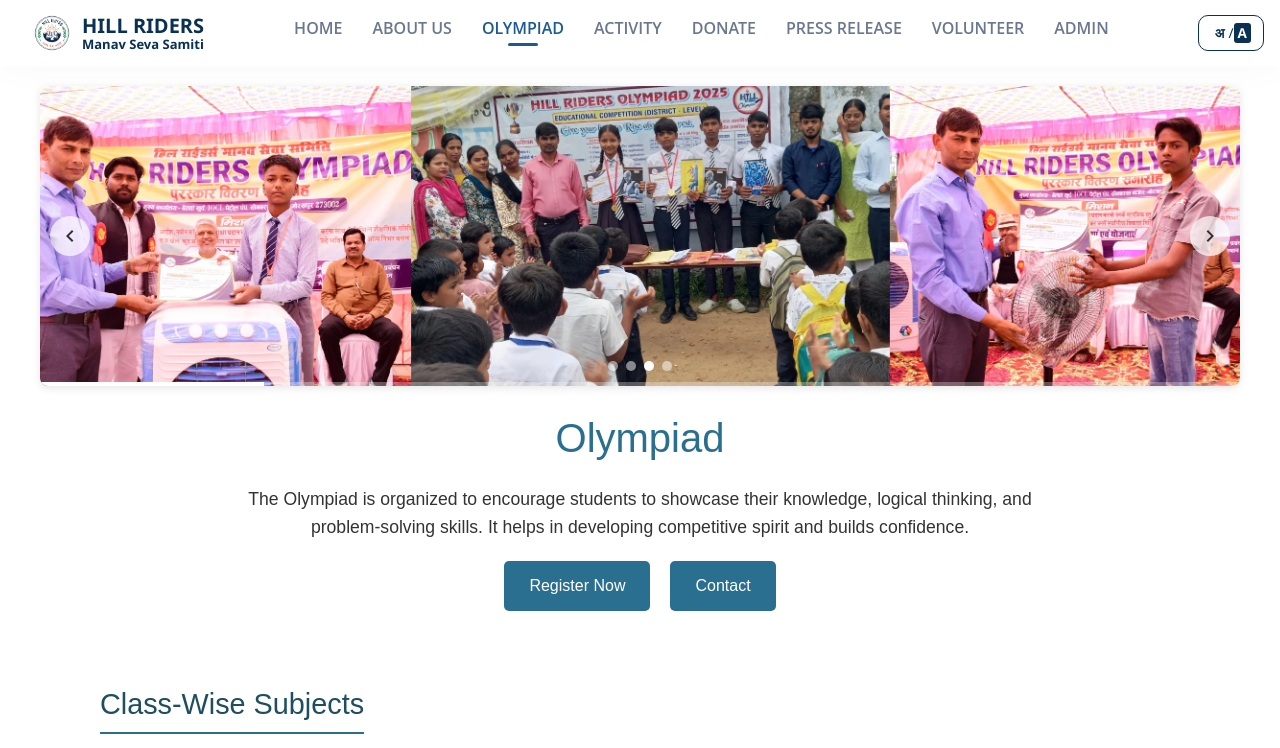
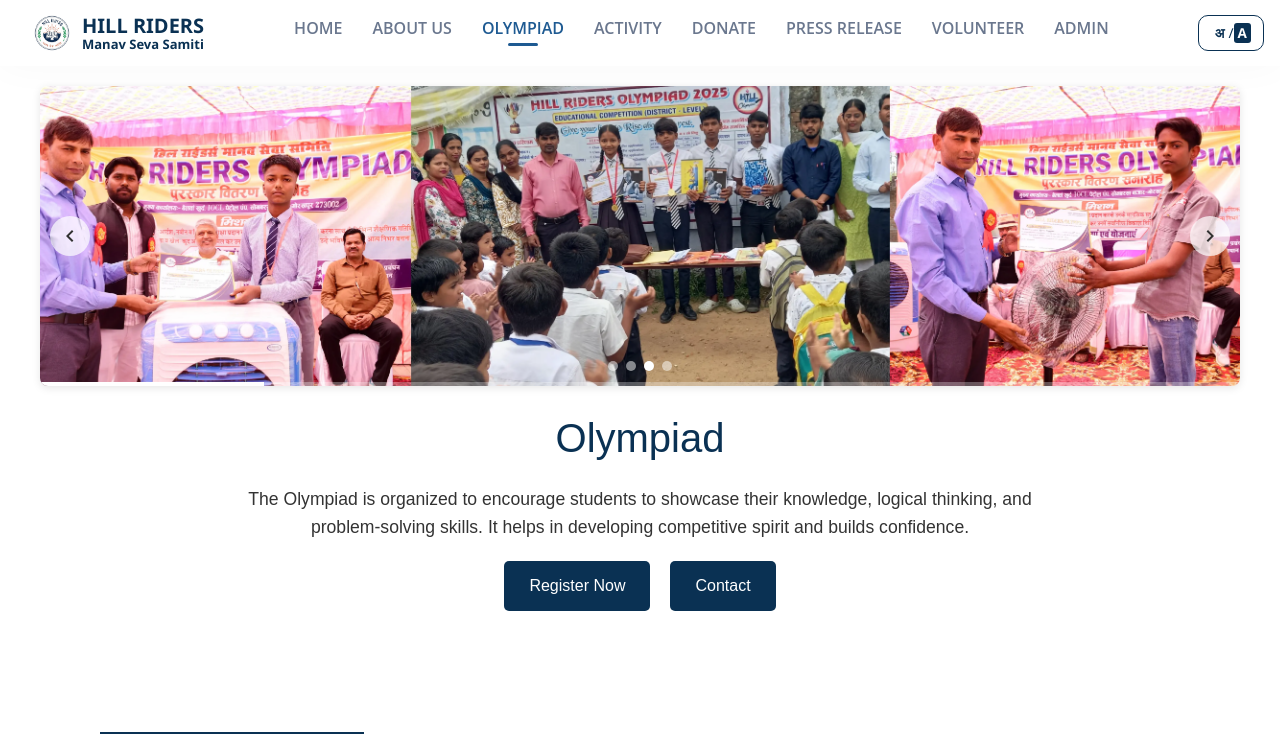
Before and after one commit to himanshuu932/hillrider, a React (Create React App) app in the folder client/: page /olympiad in a window 1280 px wide. Shown: the top 748 px of the page. Built offline with nearby package versions, Linux system fonts and the light colour scheme.

Commit message:
enhanced recepit

```diff
--- a/client/src/components/styles/olympiad.css
+++ b/client/src/components/styles/olympiad.css
@@ -34,7 +34,7 @@
 
 .olympiad-intro h2 {
   font-size: 2.5rem;
-  color: #2a6f8f;
+  color: #0A3153;
   margin-bottom: 15px;
 }
 
@@ -53,7 +53,7 @@
 .olympiad-intro .btn {
   padding: 12px 25px;
   border: none;
-  background-color: #2a6f8f;
+  background-color: #0A3153;
   color: white;
   font-size: 1rem;
   border-radius: 5px;
@@ -68,9 +68,9 @@
 /* Section Headings */
 section h3 {
   font-size: 1.8rem;
-  color: #1f4e5f;
+  color: #ffffff;
   margin: 30px 0 15px;
-  border-bottom: 2px solid #2a6f8f;
+  border-bottom: 2px solid #0A3153;
   display: inline-block;
   padding-bottom: 5px;
 }
@@ -89,7 +89,7 @@
 }
 
 table th {
-  background-color: #2a6f8f;
+  background-color: #0A3153;
   color: white;
 }
 .class-heading{
```
